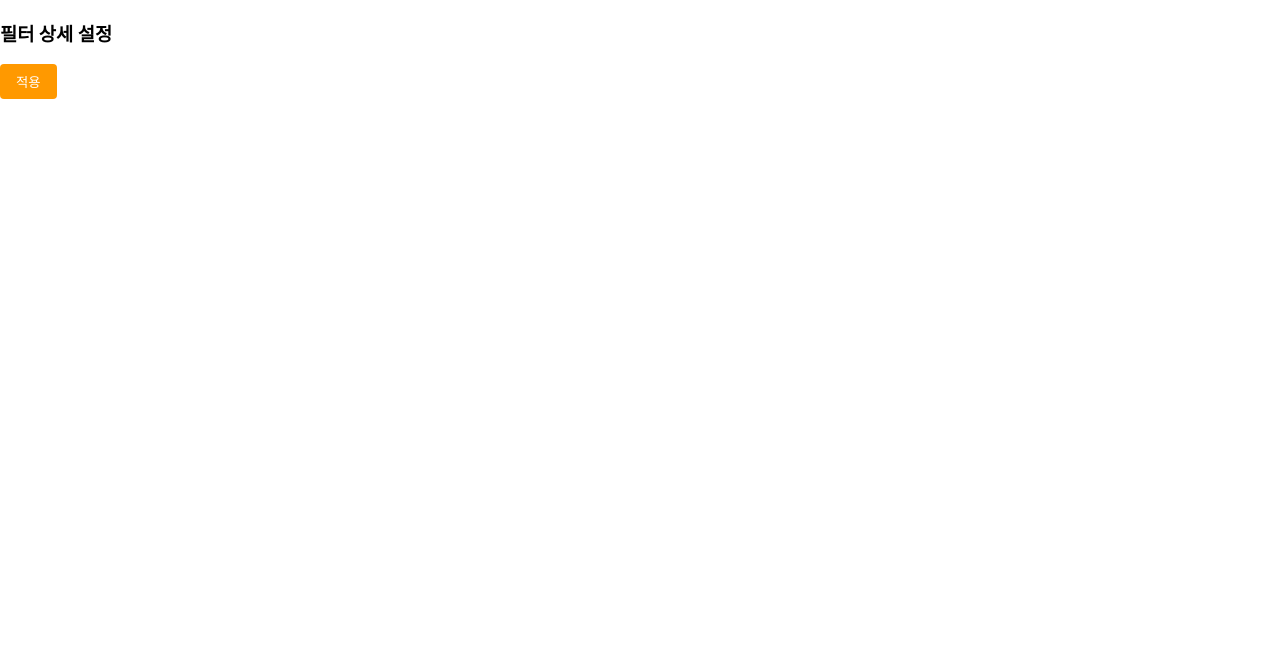
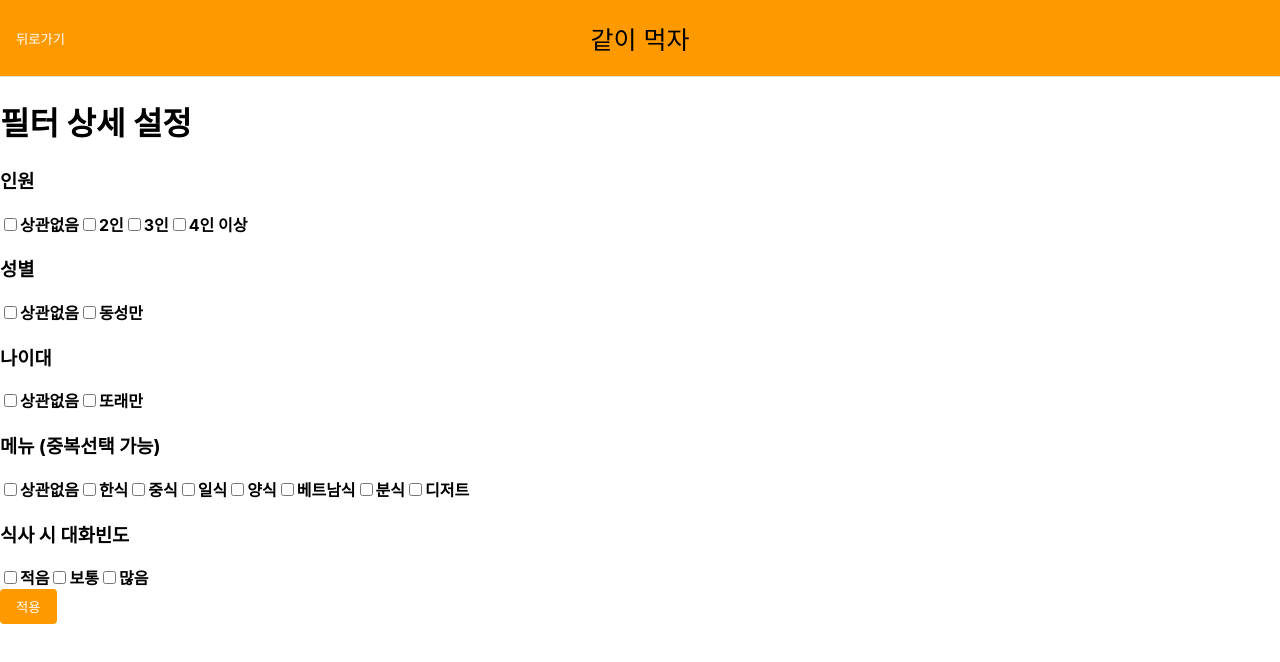
Before and after one commit to Karmesin924/eat_together, a React (Create React App) app in the folder frontend/: page /FilterDetail in a window 1280 px wide. Shown: the top 662 px of the page. Built offline with nearby package versions, Linux system fonts and the light colour scheme.

Commit message:
필터 세부선택 페이지 생성

```diff
--- /dev/null
+++ b/frontend/src/components/MyContext.js
@@ -0,0 +1,5 @@
+import React, { createContext } from "react";
+
+const MyContext = React.createContext();
+
+export default MyContext;
--- a/frontend/src/pages/FilterDetail.js
+++ b/frontend/src/pages/FilterDetail.js
@@ -1,25 +1,241 @@
-import { useLocation, useNavigate } from "react-router-dom";
+import { useContext, useEffect, useState } from "react";
+import { useNavigate } from "react-router-dom";
+import MyHeader from "../components/MyHeader";
+import MyButton from "../components/MyButton";
+import MyContext from "../components/MyContext";
 
 const FilterDetail = () => {
   const navigate = useNavigate();
-  const location = useLocation();
-  const handleSaveFilters = location.state?.handleSaveFilters;
+  const handleSaveFilters = useContext(MyContext);
+  const [filters, setFilters] = useState({
+    people: "",
+    gender: "",
+    age: "",
+    menu: [],
+    conversation: "",
+  });
 
-  const handleApplyFilters = () => {
-    const filters = {
-      // 필터 내용을 수집하는 로직 작성
+  const handleCheckboxChange = (event) => {
+    const { value, checked } = event.target;
+    const updatedFilters = {
+      ...filters,
+      menu: checked
+        ? [...filters.menu, value]
+        : filters.menu.filter((item) => item !== value),
     };
+    setFilters(updatedFilters);
+  };
+
+  useEffect(() => {
     if (handleSaveFilters) {
       handleSaveFilters(filters);
     }
+  }, [handleSaveFilters, filters]);
+
+  const handleApplyFilters = () => {
+    handleSaveFilters(filters);
     navigate("/LetsEat");
   };
 
   return (
     <div>
-      <h3>필터 상세 설정</h3>
-      {/* 필터 설정 컴포넌트들 */}
-      <button onClick={handleApplyFilters}>적용</button>
+      <MyContext.Provider value={handleSaveFilters}>
+        <MyHeader
+          headText={"같이 먹자"}
+          leftChild={
+            <MyButton
+              text={"뒤로가기"}
+              onClick={() => {
+                navigate(-1);
+              }}
+            />
+          }
+        />
+        <h1>필터 상세 설정</h1>
+        <div>
+          <div>
+            <label>
+              <h3>인원</h3>
+              <input
+                type="checkbox"
+                value="상관없음"
+                checked={filters.people === "상관없음"}
+                onChange={(event) =>
+                  setFilters({ ...filters, people: event.target.value })
+                }
+              />
+              상관없음
+              <input
+                type="checkbox"
+                value="2인"
+                checked={filters.people === "2인"}
+                onChange={(event) =>
+                  setFilters({ ...filters, people: event.target.value })
+                }
+              />
+              2인
+              <input
+                type="checkbox"
+                value="3인"
+                checked={filters.people === "3인"}
+                onChange={(event) =>
+                  setFilters({ ...filters, people: event.target.value })
+                }
+              />
+              3인
+              <input
+                type="checkbox"
+                value="4인 이상"
+                checked={filters.people === "4인 이상"}
+                onChange={(event) =>
+                  setFilters({ ...filters, people: event.target.value })
+                }
+              />
+              4인 이상
+            </label>
+          </div>
+          <div>
+            <h3>성별</h3>
+            <label>
+              <input
+                type="checkbox"
+                value="상관없음"
+                checked={filters.gender === "상관없음"}
+                onChange={(event) =>
+                  setFilters({ ...filters, gender: event.target.value })
+                }
+              />
+              상관없음
+              <input
+                type="checkbox"
+                value="동성만"
+                checked={filters.gender === "동성만"}
+                onChange={(event) =>
+                  setFilters({ ...filters, gender: event.target.value })
+                }
+              />
+              동성만
+            </label>
+          </div>
+          <div>
+            <h3>나이대</h3>
+            <label>
+              <input
+                type="checkbox"
+                value="상관없음"
+                checked={filters.age === "상관없음"}
+                onChange={(event) =>
+                  setFilters({ ...filters, age: event.target.value })
+                }
+              />
+              상관없음
+              <input
+                type="checkbox"
+                value="또래만"
+                checked={filters.age === "또래만"}
+                onChange={(event) =>
+                  setFilters({ ...filters, age: event.target.value })
+                }
+              />
+              또래만
+            </label>
+          </div>
+          <div>
+            <h3>메뉴 (중복선택 가능)</h3>
+            <label>
+              <input
+                type="checkbox"
+                value="상관없음"
+                checked={filters.menu === "상관없음"}
+                onChange={handleCheckboxChange}
+              />
+              상관없음
+              <input
+                type="checkbox"
+                value="한식"
+                checked={filters.menu.includes("한식")}
+                onChange={handleCheckboxChange}
+              />
+              한식
+              <input
+                type="checkbox"
+                value="중식"
+                checked={filters.menu.includes("중식")}
+                onChange={handleCheckboxChange}
+              />
+              중식
+              <input
+                type="checkbox"
+                value="일식"
+                checked={filters.menu.includes("일식")}
+                onChange={handleCheckboxChange}
+              />
+              일식
+              <input
+                type="checkbox"
+                value="양식"
+                checked={filters.menu.includes("양식")}
+                onChange={handleCheckboxChange}
+              />
+              양식
+              <input
+                type="checkbox"
+                value="베트남식"
+                checked={filters.menu.includes("베트남식")}
+                onChange={handleCheckboxChange}
+              />
+              베트남식
+              <input
+                type="checkbox"
+                value="분식"
+                checked={filters.menu.includes("분식")}
+                onChange={handleCheckboxChange}
+              />
+              분식
+              <input
+                type="checkbox"
+                value="디저트"
+                checked={filters.menu.includes("디저트")}
+                onChange={handleCheckboxChange}
+              />
+              디저트
+            </label>
+          </div>
+          <div>
+            <h3>식사 시 대화빈도</h3>
+            <label>
+              <input
+                type="checkbox"
+                value="적음"
+                checked={filters.conversation === "적음"}
+                onChange={(event) =>
+                  setFilters({ ...filters, conversation: event.target.value })
+                }
+              />
+              적음
+              <input
+                type="checkbox"
+                value="보통"
+                checked={filters.conversation === "보통"}
+                onChange={(event) =>
+                  setFilters({ ...filters, conversation: event.target.value })
+                }
+              />
+              보통
+              <input
+                type="checkbox"
+                value="많음"
+                checked={filters.conversation === "많음"}
+                onChange={(event) =>
+                  setFilters({ ...filters, conversation: event.target.value })
+                }
+              />
+              많음
+            </label>
+          </div>
+          <button onClick={handleApplyFilters}>적용</button>
+        </div>
+      </MyContext.Provider>
     </div>
   );
 };
--- a/frontend/src/pages/LetsEat.js
+++ b/frontend/src/pages/LetsEat.js
@@ -3,44 +3,18 @@ import MyButton from "../components/MyButton";
 import MyHeader from "../components/MyHeader";
 import { useEffect, useState } from "react";
 import axios from "axios";
+import MyContext from "../components/MyContext";
 
 const LetsEat = () => {
   const navigate = useNavigate();
-  const [editTime, setEditTime] = useState(false);
   const [startTime, setStartTime] = useState("");
   const [people, setPeople] = useState();
   const [gender, setGender] = useState("");
   const [age, setAge] = useState("");
   const [menu, setMenu] = useState([]);
   const [conversation, setConversation] = useState("");
-  const [filterSelection, setFilterSelection] = useState(null);
-
   const handleStartTime = (event) => {
     setStartTime(event.target.value);
-  };
-
-  const handlePeople = (event) => {
-    setPeople(event.target.value);
-  };
-
-  const handleGender = (event) => {
-    setGender(event.target.value);
-  };
-
-  const handleAge = (event) => {
-    setAge(event.target.value);
-  };
-
-  const handleMenu = (event) => {
-    const selectedOptions = Array.from(
-      event.target.selectedOptions,
-      (option) => option.value
-    );
-    setMenu(selectedOptions);
-  };
-
-  const handleConversation = (event) => {
-    setConversation(event.target.value);
   };
 
   const handleSaveFilters = (filters) => {
@@ -48,6 +22,7 @@ const LetsEat = () => {
     setGender(filters.gender);
     setAge(filters.age);
     setMenu(filters.menu);
+    setConversation(filters.conversation);
   };
 
   const handleMatching = () => {
@@ -61,16 +36,25 @@ const LetsEat = () => {
     });
   };
 
-  const filterSelectionContent = (
-    <div>
-      <p>인원: {people}</p>
-      <p>성별: {gender}</p>
-      <p>나이대: {age}</p>
-      <p>메뉴: {menu.join(", ")}</p>
-      <p>대화 정도: {conversation}</p>
-    </div>
-  );
+  const handleshowFilter = () => {
+    // 나의 필터 버튼을 눌렀을 때, 서버에서 받은 최근 저장 정보를 입력해줌
+    axios
+      .get("/api/filters")
+      .then((res) => {
+        const filters = res.data;
+        handleSaveFilters(filters);
+      })
+      .catch((err) => {
+        alert("기존 선택항목을 불러오는데 오류가 발생했습니다.");
+        console.log(err);
+      });
+  };
 
+  const handleSelectFilter = () => {
+    navigate("/FilterDetail");
+  };
+
+  //로그인 정보 확인
   useEffect(() => {
     axios
       .get("/users/validate")
@@ -85,6 +69,7 @@ const LetsEat = () => {
       });
   }, [navigate]);
 
+  // 자동 시간 설정
   useEffect(() => {
     const now = new Date();
     const nearestHour = Math.ceil(now.getMinutes() / 60) + now.getHours();
@@ -96,27 +81,6 @@ const LetsEat = () => {
     setStartTime(formattedStartTime);
   }, []);
 
-  const handleFilterSelection = () => {
-    // 나의 필터 버튼을 눌렀을 때, 서버에서 받은 최근 저장 정보를 입력해줌
-    axios
-      .get("/api/filters")
-      .then((res) => {
-        const filters = res.data;
-        handleSaveFilters(filters);
-        setFilterSelection(filterSelectionContent);
-      })
-      .catch((err) => {
-        alert("기존 선택항목을 불러오는데 오류가 발생했습니다.");
-        console.log(err);
-      });
-  };
-
-  const handleSelectFilter = () => {
-    navigate("/FilterDetail", {
-      state: { state: JSON.stringify({ handleSaveFilters }) },
-    });
-  };
-
   return (
     <div>
       <MyHeader
@@ -125,7 +89,7 @@ const LetsEat = () => {
           <MyButton
             text={"뒤로가기"}
             onClick={() => {
-              navigate("/");
+              navigate(-1);
             }}
           />
         }
@@ -155,20 +119,11 @@ const LetsEat = () => {
 
       <h3>필터 선택</h3>
       <div>
-        <button onClick={handleFilterSelection}>나의 필터</button>
-        <button onClick={handleSelectFilter}>필터 선택</button>
+        <button onClick={handleshowFilter}>불러오기</button>
+        <button onClick={handleSelectFilter}>필터선택</button>
       </div>
-      <div id="filterSelectionDiv">
-        {filterSelection || (
-          <>
-            <p>인원:</p>
-            <p>성별:</p>
-            <p>나이대:</p>
-            <p>메뉴:</p>
-            <p>대화 정도:</p>
-          </>
-        )}
-      </div>
+
+      <button onClick={handleMatching}>매칭</button>
     </div>
   );
 };
```
Also changed, not shown: 1 other file (tests, documents, lock files or other folders).
